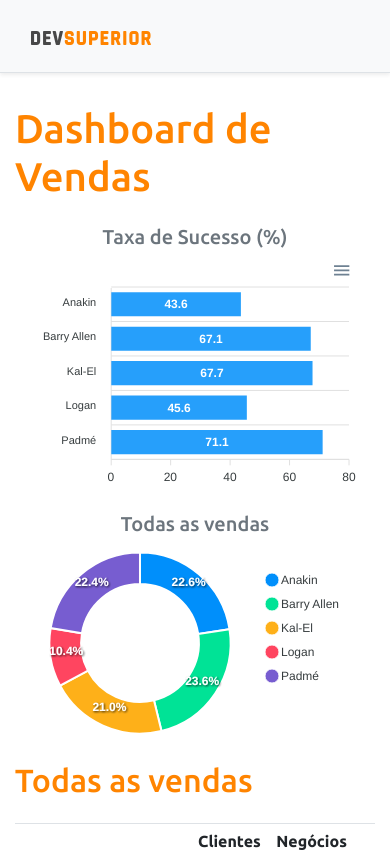
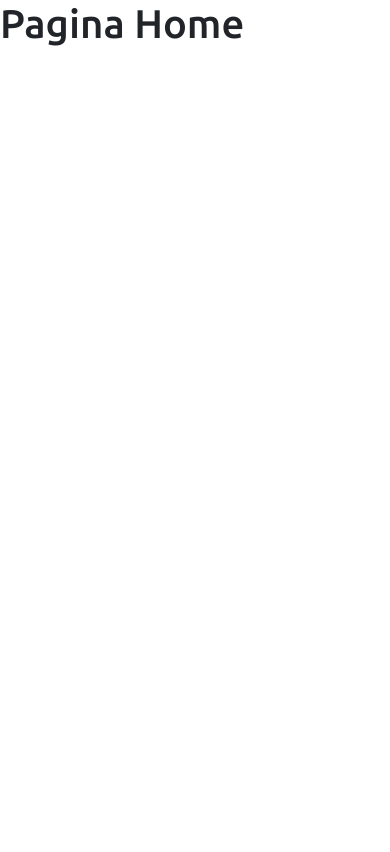
Before and after one commit to rodrigoduartemartins/projeto-sds3-devsuperior, a React (Create React App) app in the folder frontend/: page / in a window 390 px wide. Shown: the top 852 px of the page. Built offline with nearby package versions, Linux system fonts and the light colour scheme.

Commit message:
Rotas Frontend

```diff
--- a/frontend/package.json
+++ b/frontend/package.json
@@ -19,6 +19,7 @@
     "react": "^17.0.2",
     "react-apexcharts": "^1.3.9",
     "react-dom": "^17.0.2",
+    "react-router-dom": "^5.2.0",
     "react-scripts": "4.0.3",
     "typescript": "^4.1.2",
     "web-vitals": "^1.0.1"
@@ -46,5 +47,8 @@
       "last 1 firefox version",
       "last 1 safari version"
     ]
+  },
+  "devDependencies": {
+    "@types/react-router-dom": "^5.1.7"
   }
 }
--- a/frontend/src/App.tsx
+++ b/frontend/src/App.tsx
@@ -1,34 +1,8 @@
-import BarChart from "components/BarChart";
-import DonutChart from "components/DonutChart";
-import Footer from "components/Footer";
-import NavBar from "components/NavBar";
-import TableData from "components/TableData";
+import Routes from "Routes";
 
 function App() {
   return (
-    <>
-      <NavBar />
-      <div className="container">
-        <h1 className="text-primary py-3">Dashboard de Vendas</h1>
-        <div className="row px-3">
-          <div className="col-sm-6">
-            <h5 className="text-center text-secondary"> Taxa de Sucesso (%)</h5>
-            <BarChart />
-          </div>
-
-          <div className="col-sm-6">
-            <h5 className="text-center text-secondary"> Todas as vendas </h5>
-            <DonutChart />
-          </div>
-        </div>
-        <div className="py-3" >
-        <h2 className="text-primary"> Todas as vendas </h2>
-        </div>
-
-        <TableData />
-      </div>
-      <Footer />
-    </>
+    <Routes />
   );
 }
 
--- /dev/null
+++ b/frontend/src/Routes.tsx
@@ -0,0 +1,21 @@
+import Dashboard from 'pages/Dashboard';
+import Home from 'pages/Home'
+import { BrowserRouter, Route, Switch } from 'react-router-dom'
+
+
+const Routes = () => {
+    return (
+        <BrowserRouter>
+        <Switch>
+            <Route path="/" exact>
+                <Home />
+            </Route>
+            <Route path="/Dashboard">
+                <Dashboard />
+            </Route>
+        </Switch>
+        </BrowserRouter>
+    );
+}
+
+export default Routes;
--- /dev/null
+++ b/frontend/src/pages/Dashboard/index.tsx
@@ -0,0 +1,35 @@
+import BarChart from "components/BarChart";
+import DonutChart from "components/DonutChart";
+import Footer from "components/Footer";
+import NavBar from "components/NavBar";
+import TableData from "components/TableData";
+
+const Dashboard = () => {
+    return (
+        <>
+            <NavBar />
+            <div className="container">
+                <h1 className="text-primary py-3">Dashboard de Vendas</h1>
+                <div className="row px-3">
+                    <div className="col-sm-6">
+                        <h5 className="text-center text-secondary"> Taxa de Sucesso (%)</h5>
+                        <BarChart />
+                    </div>
+
+                    <div className="col-sm-6">
+                        <h5 className="text-center text-secondary"> Todas as vendas </h5>
+                        <DonutChart />
+                    </div>
+                </div>
+                <div className="py-3" >
+                    <h2 className="text-primary"> Todas as vendas </h2>
+                </div>
+
+                <TableData />
+            </div>
+            <Footer />
+        </>
+    );
+}
+
+export default Dashboard;
--- /dev/null
+++ b/frontend/src/pages/Home/index.tsx
@@ -0,0 +1,9 @@
+const Home = () => {
+    return (
+        <div>
+        <h1>Pagina Home </h1>
+        </div>
+    );
+}
+
+export default Home;
```
Also changed, not shown: 1 other file (tests, documents, lock files or other folders).
